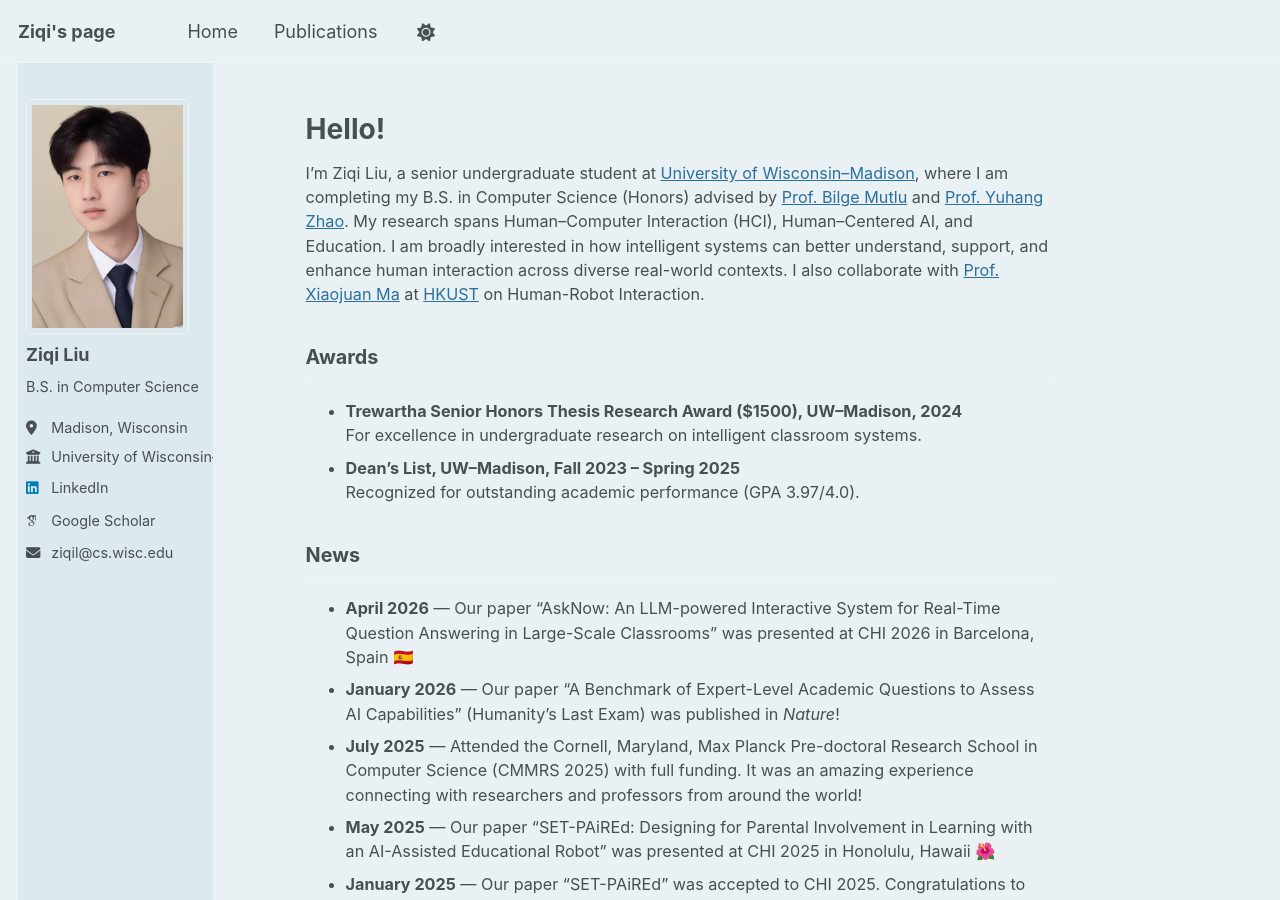
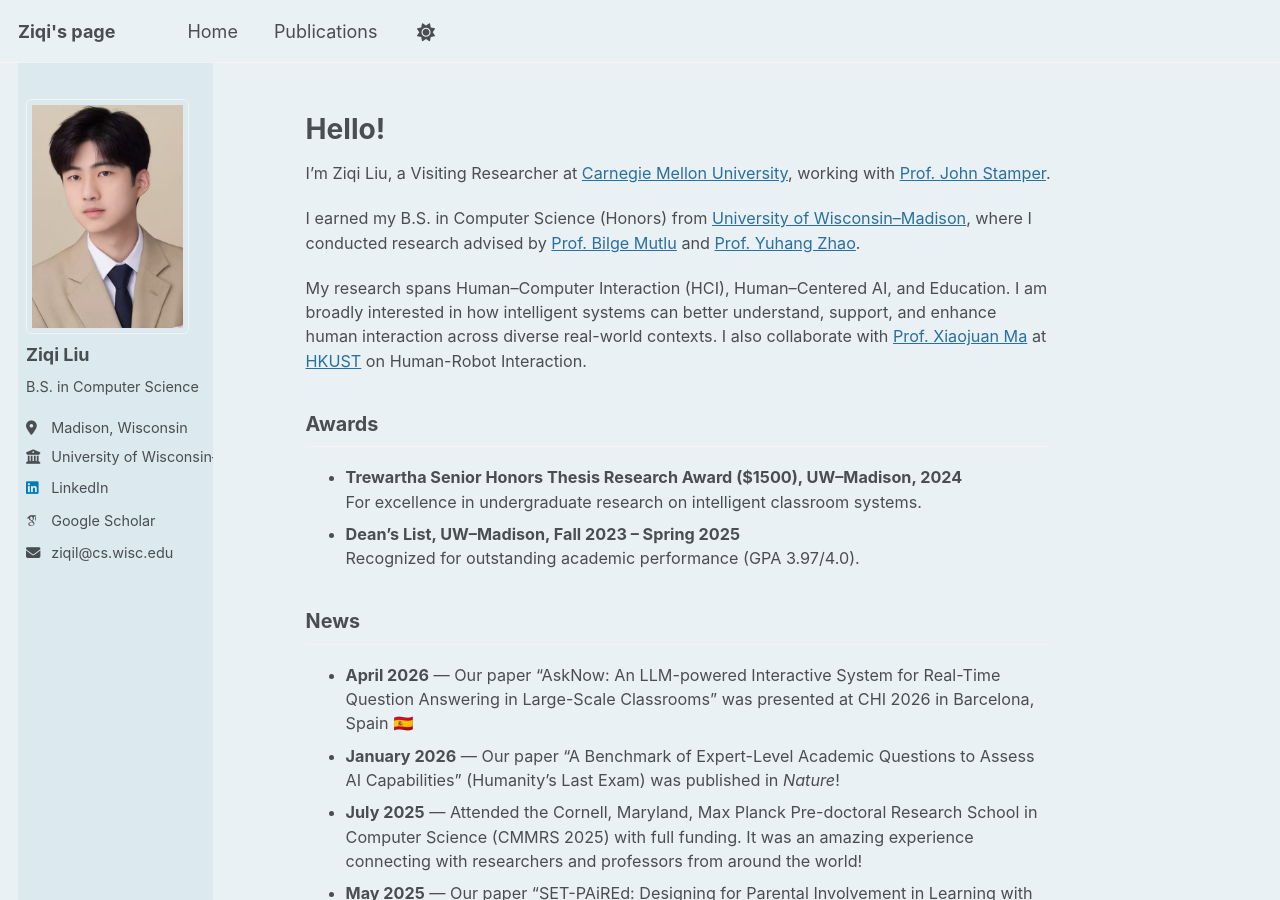
Before and after one commit to LIU-Ziqi-77/LIU-Ziqi-77.github.io, a Jekyll site: the page built from _pages/about.md, in a window 1280 px wide and 900 px high. Built offline with Jekyll 4.4.1, drawn with Linux system fonts in a browser that asks for light colours; some web fonts are replaced.

Commit message:
Update biography for CMU visiting researcher role

```diff
--- a/_pages/about.md
+++ b/_pages/about.md
@@ -6,7 +6,10 @@
 
 # Hello!
 
-I'm Ziqi Liu, a senior undergraduate student at [University of Wisconsin–Madison](https://www.wisc.edu/), where I am completing my B.S. in Computer Science (Honors) advised by [Prof. Bilge Mutlu](https://bmutlu.github.io/) and [Prof. Yuhang Zhao](https://www.yuhangz.com/).
+I'm Ziqi Liu, a Visiting Researcher at [Carnegie Mellon University](https://www.cmu.edu/), working with [Prof. John Stamper](https://hcii.cmu.edu/people/john-stamper).
+
+I earned my B.S. in Computer Science (Honors) from [University of Wisconsin–Madison](https://www.wisc.edu/), where I conducted research advised by [Prof. Bilge Mutlu](https://bmutlu.github.io/) and [Prof. Yuhang Zhao](https://www.yuhangz.com/).
+
 My research spans Human–Computer Interaction (HCI), Human–Centered AI, and Education. I am broadly interested in how intelligent systems can better understand, support, and enhance human interaction across diverse real-world contexts.
 I also collaborate with [Prof. Xiaojuan Ma](https://www.cse.ust.hk/~mxj/) at [HKUST](https://hkust.edu.hk/) on Human-Robot Interaction.
 
```
